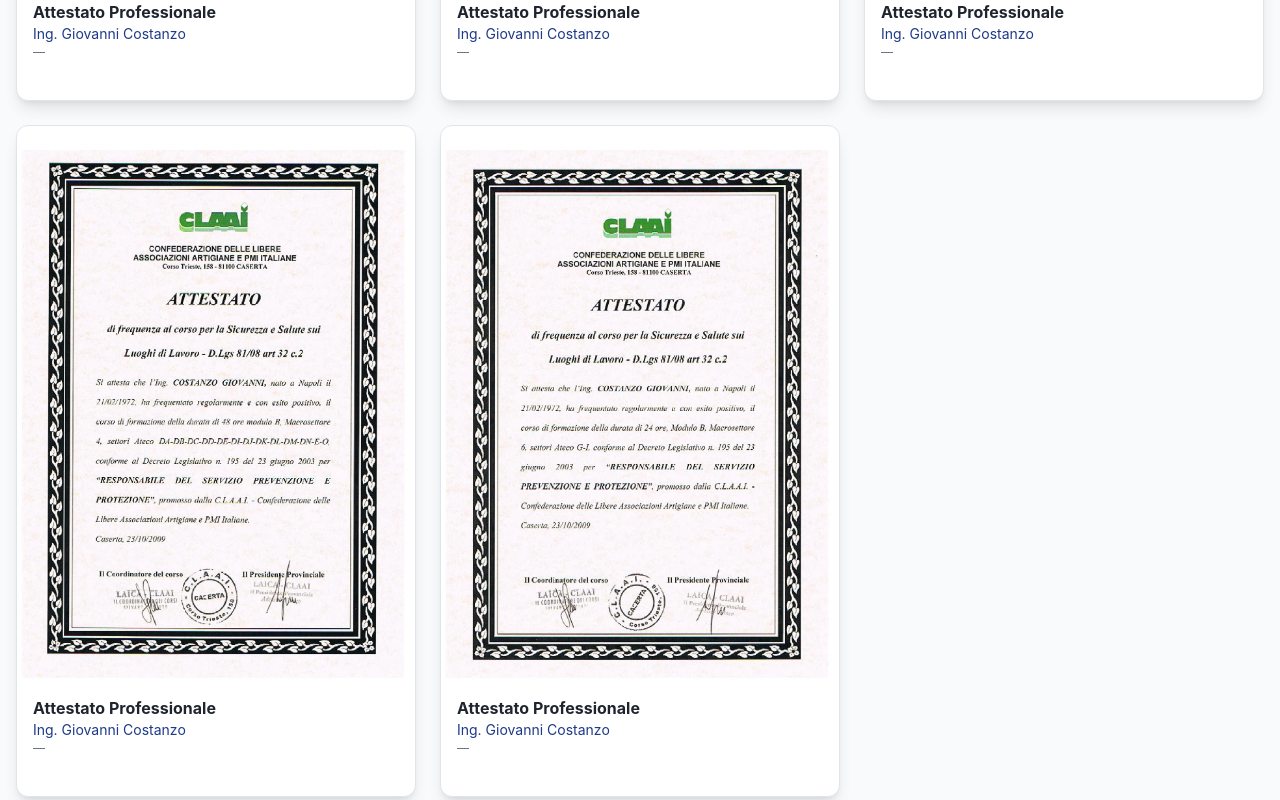
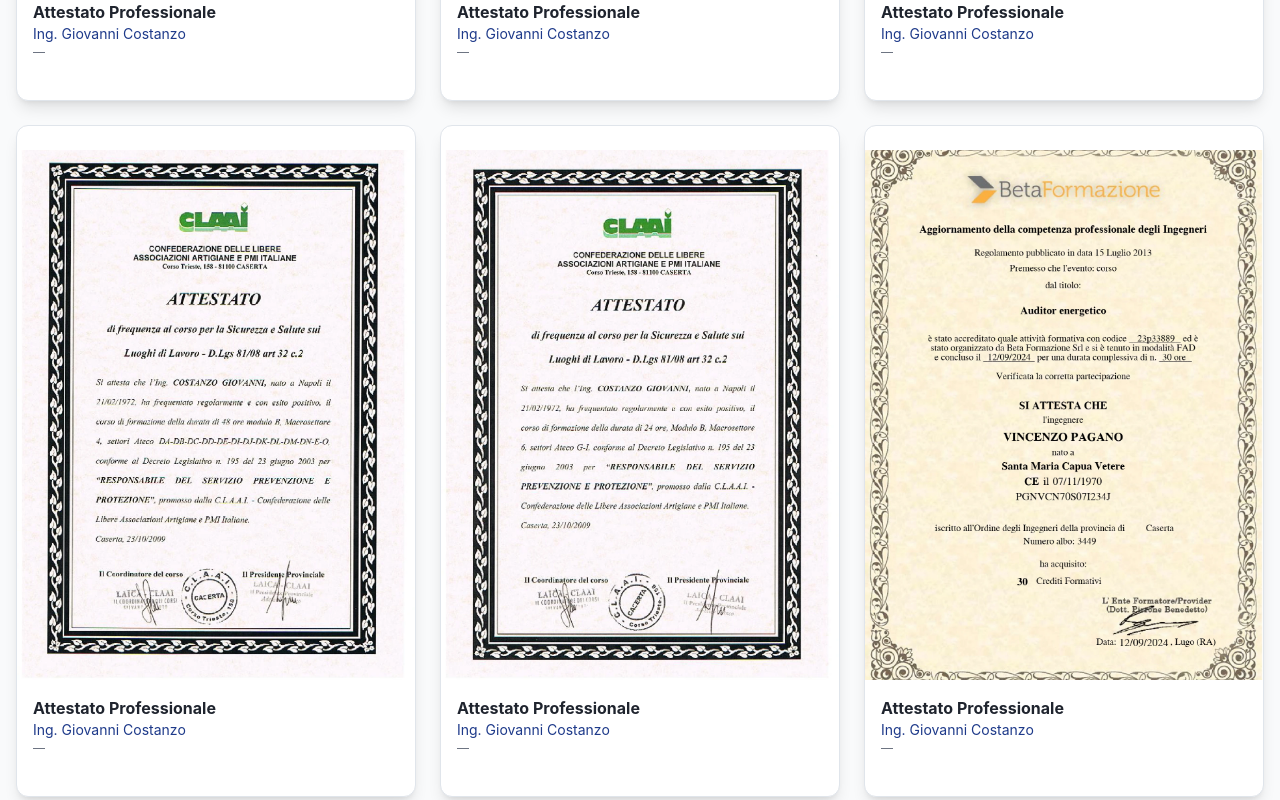
Before and after one commit to paganoingvincenzo/studio-website, a React (Vite) app in the folder app/: page /attestati in a window 1280 px wide. Shown: the part 5380-6180 px from the top of the page. Built offline with nearby package versions, Linux system fonts and the light colour scheme.

Commit message:
Update Certifications.tsx

```diff
--- a/app/src/sections/Certifications.tsx
+++ b/app/src/sections/Certifications.tsx
@@ -28,6 +28,27 @@ import pdf20 from '../assets/certifications/pdf20_page1.webp';
 import pdf21 from '../assets/certifications/pdf21_page1.webp';
 import pdf22 from '../assets/certifications/pdf22_page1.webp';
 import pdf23 from '../assets/certifications/pdf23_page1.webp';
+
+/* Nuovi certificati caricati */
+import apdf1 from '../assets/certifications/apdf1_page1.webp';
+import apdf2 from '../assets/certifications/apdf2_page1.webp';
+import apdf3 from '../assets/certifications/apdf3_page1.webp';
+import apdf5 from '../assets/certifications/apdf5_page1.webp';
+import apdf6 from '../assets/certifications/apdf6_page1.webp';
+import apdf7 from '../assets/certifications/apdf7_page1.webp';
+import apdf8 from '../assets/certifications/apdf8_page1.webp';
+import apdf9 from '../assets/certifications/apdf9_page1.webp';
+import apdf10 from '../assets/certifications/apdf10_page1.webp';
+import apdf11 from '../assets/certifications/apdf11_page1.webp';
+import apdf12 from '../assets/certifications/apdf12_page1.webp';
+import apdf13 from '../assets/certifications/apdf13_page1.webp';
+import apdf14 from '../assets/certifications/apdf14_page1.webp';
+import apdf15 from '../assets/certifications/apdf15_page1.webp';
+import apdf16 from '../assets/certifications/apdf16_page1.webp';
+import apdf17 from '../assets/certifications/apdf17_page1.webp';
+import apdf18 from '../assets/certifications/apdf18_page1.webp';
+import apdf19 from '../assets/certifications/apdf19_page1.webp';
+import apdf20 from '../assets/certifications/apdf20_page1.webp';
 
 /* Elenco attestati */
 const certifications = [
@@ -128,7 +149,7 @@ const certifications = [
     description: 'Beta Formazione',
   },
 
-  /* Altri attestati generici */
+  /* Attestati generici */
   { title: 'Attestato Professionale', image: pdf11, holder: 'Ing. Giovanni Costanzo', date: '—' },
   { title: 'Attestato Professionale', image: pdf12, holder: 'Ing. Giovanni Costanzo', date: '—' },
   { title: 'Attestato Professionale', image: pdf13, holder: 'Ing. Giovanni Costanzo', date: '—' },
@@ -139,6 +160,27 @@ const certifications = [
   { title: 'Attestato Professionale', image: pdf18, holder: 'Ing. Giovanni Costanzo', date: '—' },
   { title: 'Attestato Professionale', image: pdf19, holder: 'Ing. Giovanni Costanzo', date: '—' },
   { title: 'Attestato Professionale', image: pdf20, holder: 'Ing. Giovanni Costanzo', date: '—' },
+
+  /* Nuovi attestati */
+  { title: 'Attestato Professionale', image: apdf1, holder: 'Ing. Giovanni Costanzo', date: '—' },
+  { title: 'Attestato Professionale', image: apdf2, holder: 'Ing. Giovanni Costanzo', date: '—' },
+  { title: 'Attestato Professionale', image: apdf3, holder: 'Ing. Giovanni Costanzo', date: '—' },
+  { title: 'Attestato Professionale', image: apdf5, holder: 'Ing. Giovanni Costanzo', date: '—' },
+  { title: 'Attestato Professionale', image: apdf6, holder: 'Ing. Giovanni Costanzo', date: '—' },
+  { title: 'Attestato Professionale', image: apdf7, holder: 'Ing. Giovanni Costanzo', date: '—' },
+  { title: 'Attestato Professionale', image: apdf8, holder: 'Ing. Giovanni Costanzo', date: '—' },
+  { title: 'Attestato Professionale', image: apdf9, holder: 'Ing. Giovanni Costanzo', date: '—' },
+  { title: 'Attestato Professionale', image: apdf10, holder: 'Ing. Giovanni Costanzo', date: '—' },
+  { title: 'Attestato Professionale', image: apdf11, holder: 'Ing. Giovanni Costanzo', date: '—' },
+  { title: 'Attestato Professionale', image: apdf12, holder: 'Ing. Giovanni Costanzo', date: '—' },
+  { title: 'Attestato Professionale', image: apdf13, holder: 'Ing. Giovanni Costanzo', date: '—' },
+  { title: 'Attestato Professionale', image: apdf14, holder: 'Ing. Giovanni Costanzo', date: '—' },
+  { title: 'Attestato Professionale', image: apdf15, holder: 'Ing. Giovanni Costanzo', date: '—' },
+  { title: 'Attestato Professionale', image: apdf16, holder: 'Ing. Giovanni Costanzo', date: '—' },
+  { title: 'Attestato Professionale', image: apdf17, holder: 'Ing. Giovanni Costanzo', date: '—' },
+  { title: 'Attestato Professionale', image: apdf18, holder: 'Ing. Giovanni Costanzo', date: '—' },
+  { title: 'Attestato Professionale', image: apdf19, holder: 'Ing. Giovanni Costanzo', date: '—' },
+  { title: 'Attestato Professionale', image: apdf20, holder: 'Ing. Giovanni Costanzo', date: '—' },
 ];
 
 export default function Certifications() {
@@ -156,7 +198,6 @@ export default function Certifications() {
         </div>
 
         <div className="grid md:grid-cols-2 lg:grid-cols-3 gap-6">
-
           {certifications.map((cert, i) => (
             <Card
               key={i}
@@ -164,9 +205,7 @@ export default function Certifications() {
               onClick={() => setSelectedImage(cert.image)}
             >
               <CardContent className="p-0">
-
                 <div className="relative aspect-[3/4] bg-gray-200">
-
                   <img
                     src={cert.image}
                     alt={cert.title}
@@ -176,7 +215,6 @@ export default function Certifications() {
                   <div className="absolute inset-0 bg-black/0 hover:bg-black/30 flex items-center justify-center transition">
                     <ZoomIn className="text-white opacity-0 hover:opacity-100" />
                   </div>
-
                 </div>
 
                 <div className="p-4">
@@ -190,11 +228,9 @@ export default function Certifications() {
                     </p>
                   )}
                 </div>
-
               </CardContent>
             </Card>
           ))}
-
         </div>
       </div>
 
@@ -204,7 +240,6 @@ export default function Certifications() {
           className="fixed inset-0 bg-black/90 z-50 flex items-center justify-center p-4"
           onClick={() => setSelectedImage(null)}
         >
-
           <button
             className="absolute top-4 right-4 text-white"
             onClick={() => setSelectedImage(null)}
@@ -219,7 +254,6 @@ export default function Certifications() {
           />
         </div>
       )}
-
     </section>
   );
 }
```
